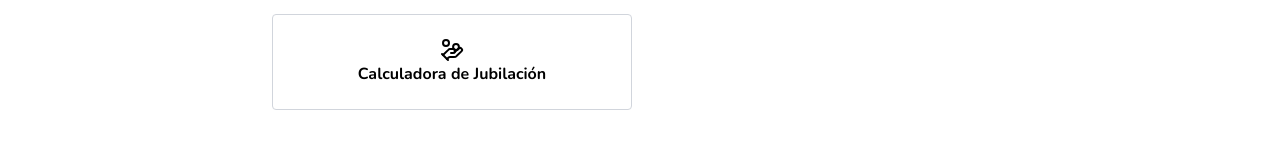
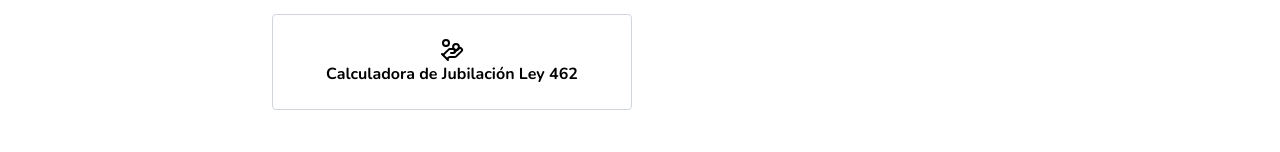
Before and after one commit to jcastaneda06/chenchen-panama, a React (Vite) app: page / in a window 1280 px wide. Shown: the part 282-434 px from the top of the page. Built offline with nearby package versions, Linux system fonts and the light colour scheme.

Commit message:
Rename retirement button

```diff
--- a/src/pages/Home.tsx
+++ b/src/pages/Home.tsx
@@ -46,7 +46,7 @@ const Home: FC = () => {
           onClick={() => navigate("/canal")}
         />
         <GridMenuButton
-          text="Calculadora de Jubilación"
+          text="Calculadora de Jubilación Ley 462"
           icon={<HandCoins />}
           onClick={() => navigate("/calculo-jubilacion")}
         />
```
